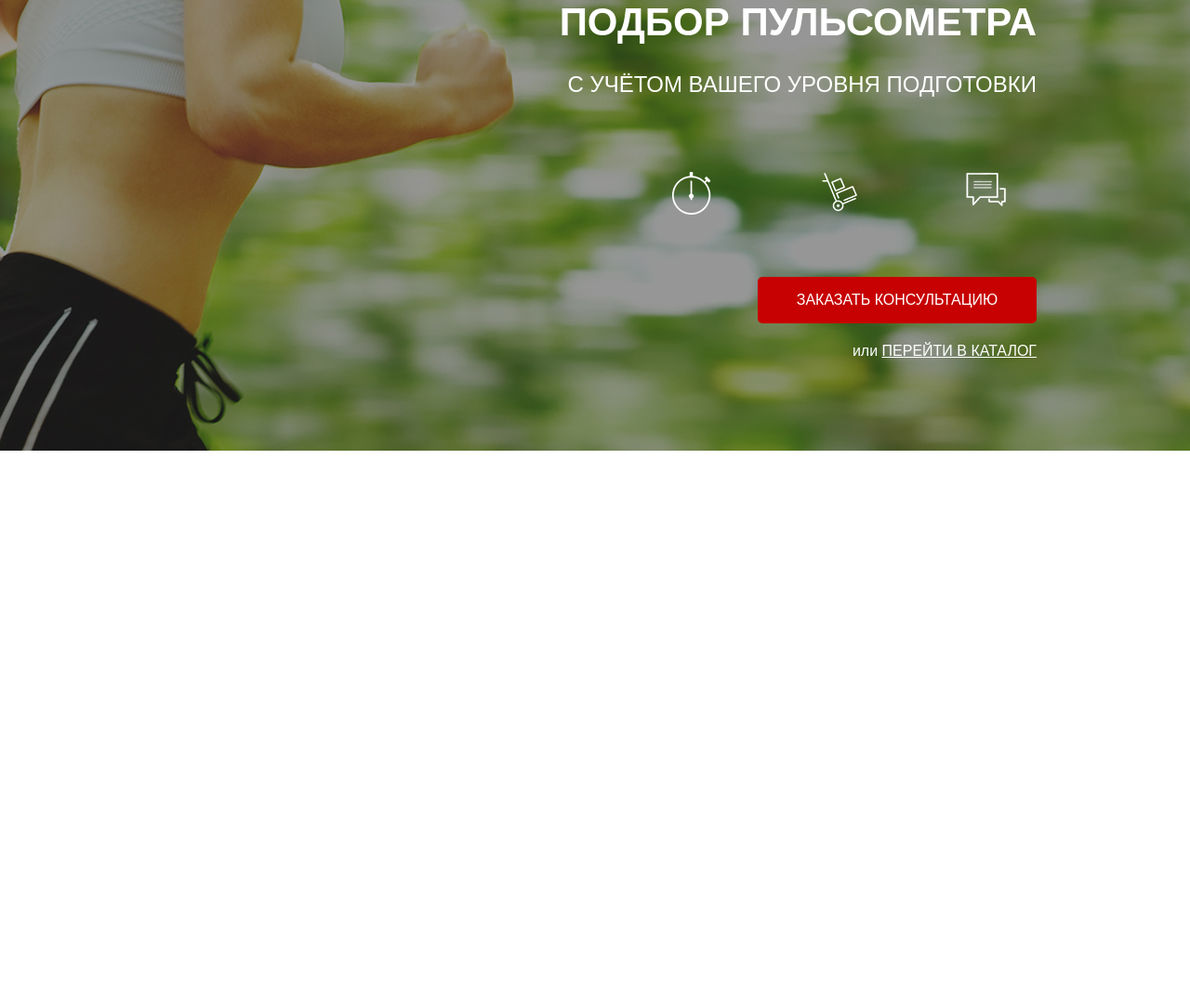
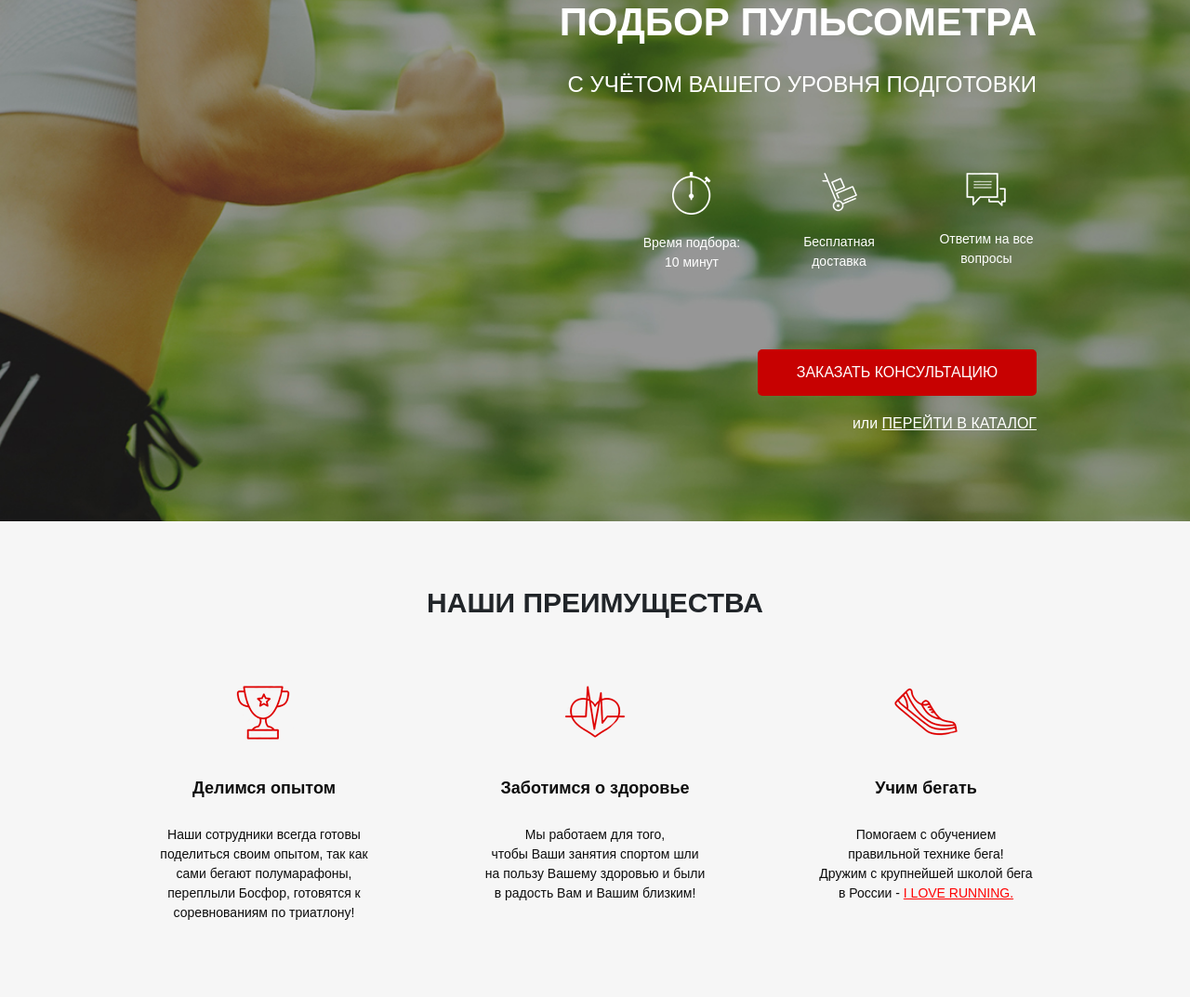
Before and after one commit to Vadym-js/Pulse, a website: page src/index.html in a window 1280 px wide. Shown: the part 165-1238 px from the top of the page at 93% size. Before the commit the page ends 800 px from the top, so only its background shows below. Drawn offline with Linux system fonts and the light colour scheme.

Commit message:
add consultation.scss

```diff
--- a/src/index.html
+++ b/src/index.html
@@ -14,7 +14,7 @@
         <div class="container">
             <header class="header">
                 <a href="#" class="header__logo">
-                    <img src="img/лого.png" alt="Логотип">
+                    <img src="img/лого.png" alt="logo">
                 </a>
                 <div class="header__official">
                     Официальный представитель
@@ -31,11 +31,17 @@
                 <h2 class="promo__subheader">с учётом Вашего уровня подготовки</h2>
 
                 <div class="promo__icons">
-                    <div class="promo__icon"><img src="icons/019_timer_time_stopwatch_2-64.png" alt="timer">
+                    <div class="promo__icon">
+                        <img src="icons/019_timer_time_stopwatch_2-64.png" alt="timer">
+                        <p>Время подбора: 10 минут</p>
                     </div>
-                    <div class="promo__icon"><img src="icons/app-08-hand-cart-64.png" alt="hand_card">
+                    <div class="promo__icon">
+                        <img src="icons/app-08-hand-cart-64.png" alt="hand_card">
+                        <p>Бесплатная доставка</p>
                     </div>
-                    <div class="promo__icon"><img src="icons/messages-64.png" alt="messages">                    </div>
+                    <div class="promo__icon"><img src="icons/messages-64.png" alt="messages">
+                        <p>Ответим на все вопросы</p>
+                    </div>
                 </div>
                 <button class="button button_main">заказать консультацию</button>
                 <div class="promo__link">
@@ -46,5 +52,51 @@
 
         </div>
     </div>
+    <div class="advantages">
+        <div class="container">
+            <h2 class="advantages__title">НАШИ ПРЕИМУЩЕСТВА</h2>
+            <div class="advantages__wrapper">
+                <div class="advantages__item">
+                    <img src="icons/cup.png" alt="cup" class="advantages__icon">
+                    <div class="advantages__subtitle">
+                        Делимся опытом
+                    </div>
+                    <div class="advantages__descr">
+                        Наши сотрудники всегда готовы поделиться своим опытом,
+                        так как сами бегают полумарафоны, переплыли Босфор, готовятся к соревнованиям по триатлону!
+                    </div>
+                </div>
+                <div class="advantages__item">
+                    <img src="icons/heart.png" alt="heart" class="advantages__icon">
+                    <div class="advantages__subtitle">
+                        Заботимся о здоровье
+                    </div>
+                    <div class="advantages__descr">
+                        Мы работаем для того,<br>
+                        чтобы Ваши занятия спортом шли
+                        <br> на пользу Вашему здоровью и были <br> в
+                         радость Вам и Вашим близким!
+                    </div>
+                </div>
+                <div class="advantages__item">
+                    <img src="icons/shoe.png" alt="shoe" class="advantages__icon">
+                    <div class="advantages__subtitle">
+                        Учим бегать
+                    </div>
+                    <div class="advantages__descr">
+                        Помогаем с обучением <br>
+                        правильной технике бега!<br>
+                        Дружим с крупнейшей школой бега в России -
+                        <a href="#">I LOVE RUNNING.</a>
+                    </div>
+                </div>
+            </div>
+        </div>
+    </div>
+    <div class="consultation">
+        <div class="container">
+
+        </div>
+    </div>
 </body>
 </html>
--- a/src/sass/blocks/_advantages.scss
+++ b/src/sass/blocks/_advantages.scss
@@ -0,0 +1,37 @@
+.advantages {
+    padding: 70px 0 80px 0;
+    background-color: #f6f6f6;
+    &__title{
+        text-align: center;
+        font-size: 30px;
+        font-weight: 700;
+    }
+    &__wrapper {
+        margin-top: 65px;
+        display: flex;
+        justify-content: space-between;
+    }
+    &__item {
+        display: flex;
+        flex-direction: column;
+        align-items: center;
+        max-width: 238px;
+    }
+    &__subtitle {
+        margin-top: 38px;
+        color: #0d0d0d;
+        font-size: 18px;
+        font-weight: 700;
+    }
+    &__descr {
+        margin-top: 26px;
+        color: #0d0d0d;
+        font-size: 14px;
+        font-weight: 300;
+        text-align: center;
+        a {
+            color: #ff0000;
+            text-decoration: underline;
+        }
+    }
+}
--- a/src/sass/blocks/_promo.scss
+++ b/src/sass/blocks/_promo.scss
@@ -1,7 +1,7 @@
 .promo{
     min-height: 650px;
     padding: 21px 0 93px 0;
-    background: url(../../img/bg/bg_1.jpg)center (center/cover) no-repeat;
+    background: url(../img/bg/bg_1.jpg)center (center/cover) no-repeat;
     &__wrapper{
         display:flex;
         flex-direction: column;
@@ -34,11 +34,14 @@
          text-align: center;
          color: #fff;
          font-size: 14px;
-         font-weight:500  ;
+         font-weight:500 ;
          img{
              display: block;
              margin-bottom:20px ;
              margin: 0 auto;
+         }
+         p{
+             margin-top: 20px;
          }
     }
     &__link{
@@ -52,4 +55,7 @@
            text-decoration: underline;
         }
     }
+
+
+
 }
--- a/src/sass/style.scss
+++ b/src/sass/style.scss
@@ -5,8 +5,8 @@
 .container{
     max-width: 950px;
     margin: 0 auto;
-
 }
 @import 'blocks/promo';
 @import 'blocks/header';
 @import 'blocks/buttons';
+@import 'blocks/advantages';
```
Also changed, not shown: src/css/style.min.css, src/sass/blocks/_consultation.scss (added).
